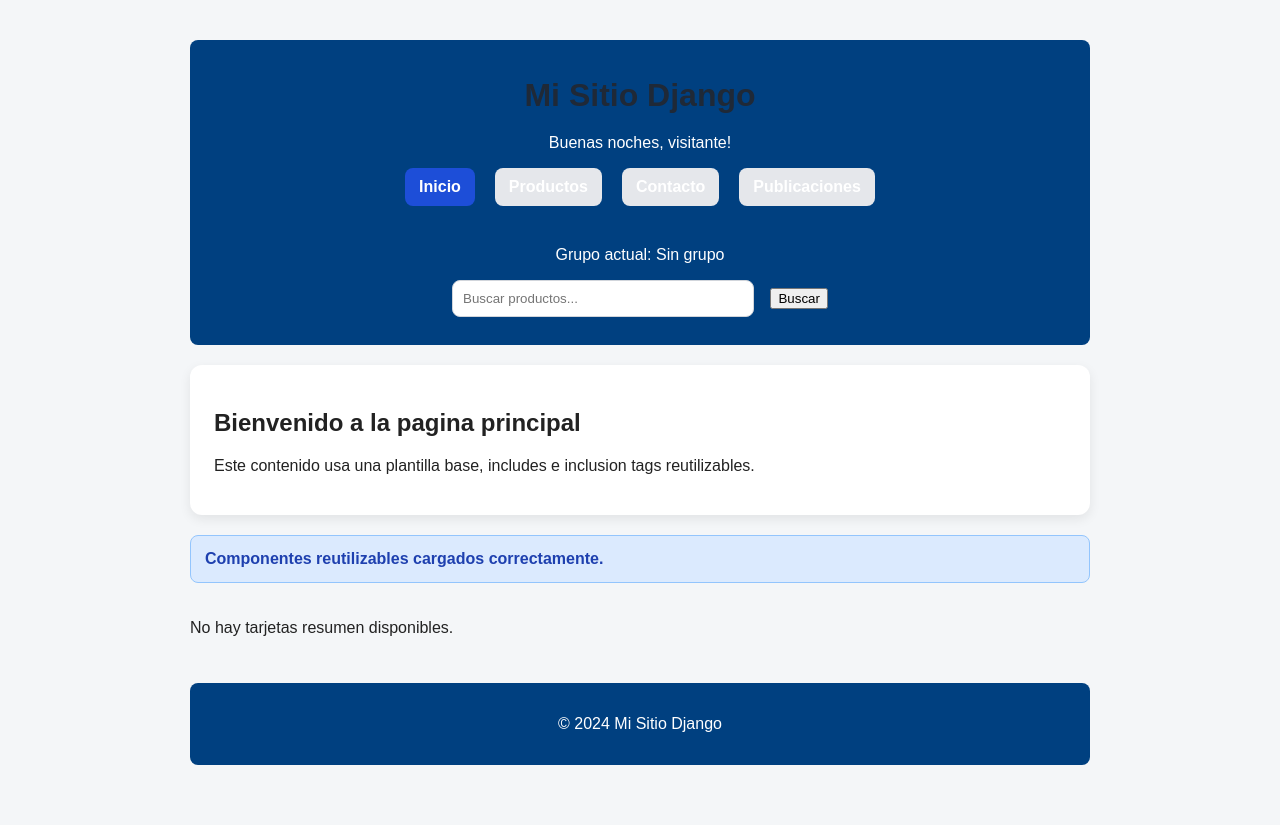
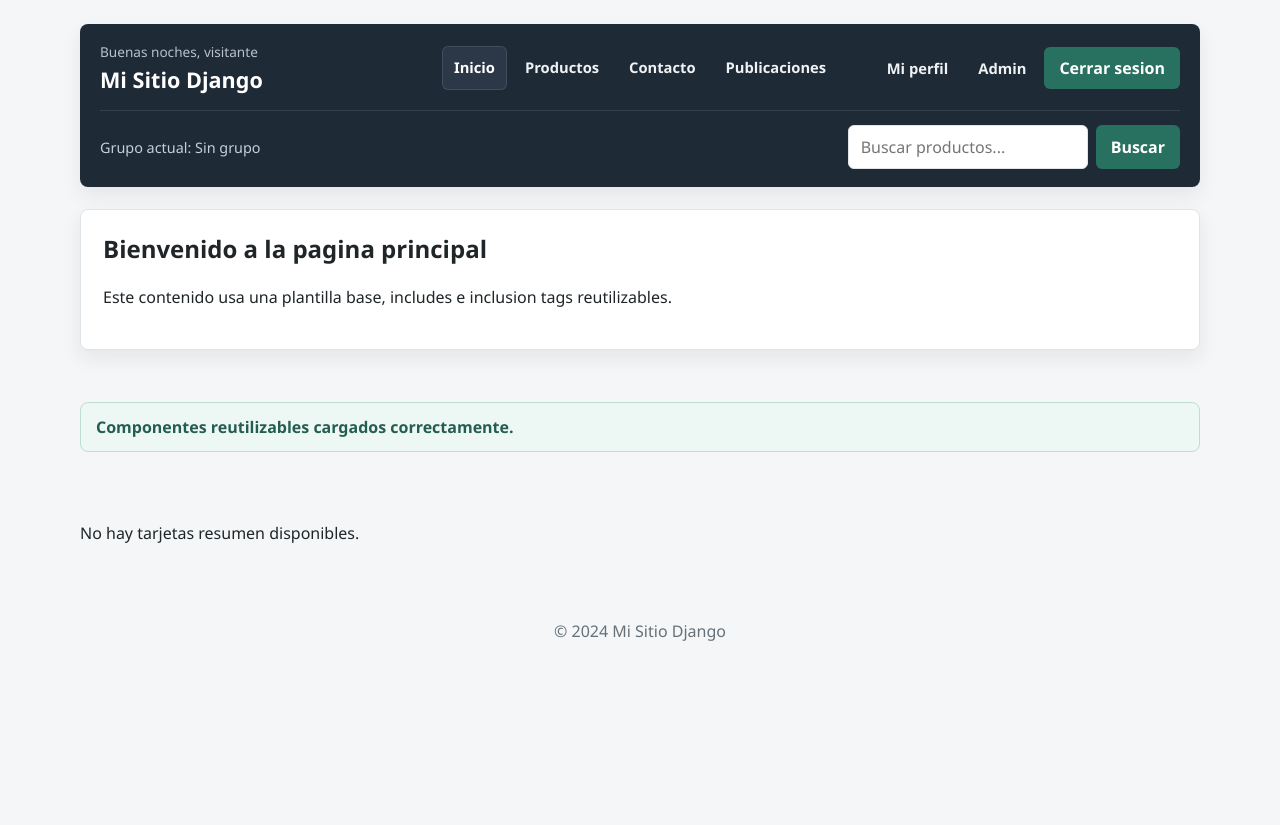
Before and after one commit to andresdelc21/workshop, a Django app: page /home/ in a window 1280 px wide. After the commit the page ends 641 px from the top, so only its background shows below. Run offline with Django 5.2, Linux system fonts and the light colour scheme; the visitor is signed in with stand-in values (Sample User, id 1); data that the repository does not hold is empty; some libraries are stand-ins or nearby versions.

Commit message:
Preparar proyecto final para deploy

```diff
--- a/core/templates/core/partials/header.html
+++ b/core/templates/core/partials/header.html
@@ -1,17 +1,40 @@
 {% load saludos navigation_tags %}
 <header class="site-header">
+    <div class="header-bar">
+        <div class="brand-block">
+            <span class="brand-kicker">{% saludo %}, visitante</span>
             <h1>{{ site_config.site_name }}</h1>
-    <p>{% saludo %}, visitante!</p>
-    <nav aria-label="Navegacion principal">
+        </div>
+
+        <nav class="main-nav" aria-label="Navegacion principal">
             {% render_nav_menu %}
         </nav>
 
+        <div class="auth-links">
+            {% if request.user.is_authenticated %}
+                <a href="{% url 'core:perfil' %}">Mi perfil</a>
+                {% if request.user.is_staff %}
+                    <a href="{% url 'admin:index' %}">Admin</a>
+                {% endif %}
+                <form method="post" action="{% url 'logout' %}" class="logout-form">
+                    {% csrf_token %}
+                    <button type="submit">Cerrar sesion</button>
+                </form>
+            {% else %}
+                <a href="{% url 'login' %}">Iniciar sesion</a>
+                <a href="{% url 'core:registro' %}">Registrarse</a>
+            {% endif %}
+        </div>
+    </div>
+
     {% if site_config.show_search %}
+    <div class="header-tools">
         <p class="grupo-usuario">Grupo actual: {{ grupo_usuario|default:'Sin grupo' }}</p>
 
         <form method="get" action="{% url 'core:products' %}" class="search-form">
             <input type="text" name="q" placeholder="Buscar productos...">
             <button type="submit">Buscar</button>
         </form>
+    </div>
     {% endif %}
 </header>
--- a/core/urls.py
+++ b/core/urls.py
@@ -1,5 +1,7 @@
 from django.urls import path
 from .views import (
+    RegistroView,
+    PerfilView,
     HomeView,
     AboutView,
     ContactoView,
@@ -14,11 +16,14 @@ from .views import (
 app_name = 'core'
 
 urlpatterns = [
+    path('registro/', RegistroView.as_view(), name='registro'),
+    path('perfil/', PerfilView.as_view(), name='perfil'),
     path('home/', HomeView.as_view(), name='home'),
     path('about/', AboutView.as_view(), name='about'),
     path('contacto/', ContactoView.as_view(), name='contacto'),
     path('products/', products, name='products'),
     path('', PostListView.as_view(), name='post_list'),
+    path('posts/', PostListView.as_view(), name='post_list_alias'),
     path('post/<int:pk>/', PostDetailView.as_view(), name='post_detail'),
     path('post/nuevo/', PostCreateView.as_view(), name='post_create'),
     path('post/<int:pk>/editar/', PostUpdateView.as_view(), name='post_update'),
--- a/core/views.py
+++ b/core/views.py
@@ -1,8 +1,25 @@
+from django.contrib.auth.mixins import LoginRequiredMixin
+from django.contrib.auth import login
 from django.shortcuts import render
 from django.views.generic import ListView, DetailView, CreateView, UpdateView, DeleteView, TemplateView, FormView
 from django.urls import reverse, reverse_lazy
 from .models import Post, Product
-from .forms import ContactoForm, ProductSearchForm
+from .forms import ContactoForm, ProductSearchForm, RegistroUsuarioForm
+
+
+class RegistroView(FormView):
+    template_name = 'registration/registro.html'
+    form_class = RegistroUsuarioForm
+    success_url = reverse_lazy('core:perfil')
+
+    def form_valid(self, form):
+        user = form.save()
+        login(self.request, user)
+        return super().form_valid(form)
+
+
+class PerfilView(LoginRequiredMixin, TemplateView):
+    template_name = 'registration/perfil.html'
 
 
 class HomeView(TemplateView):
--- a/requirements.txt
+++ b/requirements.txt
@@ -2,3 +2,5 @@ asgiref==3.11.1
 Django==6.0.6
 sqlparse==0.5.5
 tzdata==2026.2
+gunicorn==23.0.0
+whitenoise==6.11.0
--- a/static/css/styles.css
+++ b/static/css/styles.css
@@ -1,185 +1,216 @@
+* {
+    box-sizing: border-box;
+}
+
+:root {
+    --page: #f5f6f8;
+    --panel: #ffffff;
+    --ink: #202528;
+    --muted: #657078;
+    --line: #dfe4e8;
+    --navy: #1f2a37;
+    --navy-soft: #2c3847;
+    --green: #28705f;
+    --green-dark: #1f5a4d;
+    --amber: #b86b16;
+    --red: #c24135;
+    --shadow: 0 8px 20px rgba(25, 34, 42, 0.08);
+}
+
 body {
-    font-family: Arial, sans-serif;
-    background: #f4f6f8;
+    min-height: 100vh;
     margin: 0;
-    padding: 40px;
-    color: #222;
+    padding: 24px;
+    background: var(--page);
+    color: var(--ink);
+    font-family: "Segoe UI", Arial, sans-serif;
+    font-size: 16px;
+}
+
+a {
+    color: var(--green);
 }
 
 .container {
-    max-width: 900px;
-    margin: auto;
+    width: min(1120px, 100%);
+    margin: 0 auto;
 }
 
-header,
-footer {
-    text-align: center;
+main {
+    display: grid;
+    gap: 18px;
 }
 
-nav {
-    margin-bottom: 30px;
+.site-header {
+    margin-bottom: 22px;
+    padding: 18px 20px;
+    background: var(--navy);
+    color: #fff;
+    border-radius: 8px;
+    box-shadow: var(--shadow);
 }
 
-nav a {
-    display: inline-block;
-    background: #e5e7eb;
-    color: #111827;
-    padding: 10px 14px;
-    border-radius: 8px;
-    text-decoration: none;
-    margin: 0 5px 10px;
-    font-weight: bold;
+.header-bar {
+    display: grid;
+    grid-template-columns: minmax(180px, 1fr) auto minmax(180px, 1fr);
+    gap: 18px;
+    align-items: center;
 }
 
-nav a:hover {
-    background: #d1d5db;
-}
-
-h1 {
-    margin-bottom: 20px;
-    color: #1f2937;
-}
-
-.card {
-    background: white;
-    border-radius: 12px;
-    padding: 24px;
-    margin-bottom: 20px;
-    box-shadow: 0 4px 12px rgba(0,0,0,0.08);
+.brand-block {
     text-align: left;
 }
 
-.meta {
-    color: #6b7280;
-    font-size: 14px;
+.brand-kicker {
+    display: block;
+    margin-bottom: 4px;
+    color: #b8c1cc;
+    font-size: 0.85rem;
 }
 
-.acciones {
-    margin-top: 20px;
-    display: flex;
-    gap: 10px;
-    flex-wrap: wrap;
+.site-header h1 {
+    margin: 0;
+    color: #fff;
+    font-size: 1.35rem;
+    font-weight: 700;
 }
 
-.acciones a,
-.acciones button {
-    text-decoration: none;
-    padding: 10px 16px;
-    border-radius: 8px;
-    font-size: 14px;
-    font-weight: bold;
-    border: none;
-    cursor: pointer;
-}
-
-.editar {
-    background: #f59e0b;
-    color: white;
-}
-
-.editar:hover {
-    background: #d97706;
-}
-
-.eliminar {
-    background: #ef4444;
-    color: white;
-}
-
-.eliminar:hover {
-    background: #dc2626;
-}
-
-.volver {
-    background: #6b7280;
-    color: white;
-}
-
-.volver:hover {
-    background: #4b5563;
-}
-
-.advertencia {
-    background: #fef2f2;
-    border: 1px solid #fecaca;
-    border-radius: 8px;
-    padding: 14px;
-    margin-bottom: 20px;
-    color: #991b1b;
-    font-size: 15px;
-}
-
-
-.site-header,
-.site-footer {
-    background: #004080;
-    color: white;
-    padding: 1em;
-    text-align: center;
-    border-radius: 8px;
-    margin-bottom: 20px;
-}
-
-.site-header a {
-    color: white;
-}
-
-.site-footer {
-    margin-top: 30px;
-}
-
-.mensaje-ok {
-    background: #dcfce7;
-    border: 1px solid #86efac;
-    color: #166534;
-    padding: 12px;
-    border-radius: 8px;
-}
-
-
-label {
-    display: block;
-    margin-bottom: 8px;
-    font-weight: bold;
-}
-
-input[type="text"] {
-    width: 100%;
-    max-width: 420px;
-    padding: 10px;
-    margin: 0 12px 12px 0;
-    border: 1px solid #d1d5db;
-    border-radius: 8px;
-}
-
-
-.menu-dinamico {
-    display: flex;
-    gap: 10px;
-    justify-content: center;
-    flex-wrap: wrap;
-    list-style: none;
-    padding: 0;
+.main-nav {
     margin: 0;
 }
 
+.nav-menu,
+.menu-dinamico {
+    display: flex;
+    justify-content: center;
+    flex-wrap: wrap;
+    gap: 6px;
+    margin: 0;
+    padding: 0;
+    list-style: none;
+}
+
+.nav-menu li,
 .menu-dinamico li {
     margin: 0;
 }
 
+.site-header a,
+.logout-form button {
+    display: inline-flex;
+    align-items: center;
+    justify-content: center;
+    min-height: 34px;
+    padding: 8px 11px;
+    border: 1px solid transparent;
+    border-radius: 6px;
+    background: transparent;
+    color: #eef2f5;
+    text-decoration: none;
+    font: inherit;
+    font-size: 0.92rem;
+    font-weight: 600;
+    cursor: pointer;
+}
+
+.site-header a:hover,
+.logout-form button:hover,
+.nav-item.active a {
+    background: var(--navy-soft);
+    border-color: rgba(255, 255, 255, 0.10);
+    color: #fff;
+}
+
+.auth-links {
+    display: flex;
+    justify-content: flex-end;
+    align-items: center;
+    flex-wrap: wrap;
+    gap: 6px;
+}
+
+.logout-form {
+    margin: 0;
+}
+
+.header-tools {
+    display: flex;
+    justify-content: space-between;
+    align-items: center;
+    gap: 14px;
+    margin-top: 16px;
+    padding-top: 14px;
+    border-top: 1px solid rgba(255, 255, 255, 0.10);
+}
+
+.grupo-usuario {
+    margin: 0;
+    color: #c7d0d9;
+    font-size: 0.9rem;
+}
+
+.search-form {
+    display: flex;
+    justify-content: flex-end;
+    gap: 8px;
+    margin: 0;
+}
+
+.search-form input[type="text"] {
+    width: 240px;
+    max-width: 100%;
+    background: #fff;
+}
+
+.site-footer {
+    margin-top: 26px;
+    padding: 18px 0;
+    color: var(--muted);
+    text-align: center;
+}
+
+h1,
+h2,
+h3 {
+    color: var(--ink);
+    letter-spacing: 0;
+}
+
+h1 {
+    margin: 0 0 16px;
+    font-size: 2rem;
+}
+
+h2 {
+    margin-top: 0;
+}
+
+.card,
+.summary-card {
+    margin-bottom: 18px;
+    padding: 22px;
+    background: var(--panel);
+    border: 1px solid var(--line);
+    border-radius: 8px;
+    box-shadow: var(--shadow);
+    text-align: left;
+}
+
+.card p,
+.summary-card p {
+    line-height: 1.6;
+}
+
+.meta {
+    color: var(--muted);
+    font-size: 0.92rem;
+}
 
 .summary-grid {
     display: grid;
-    grid-template-columns: repeat(auto-fit, minmax(220px, 1fr));
+    grid-template-columns: repeat(auto-fit, minmax(230px, 1fr));
     gap: 16px;
     margin-top: 20px;
-}
-
-.summary-card {
-    background: white;
-    border-radius: 12px;
-    padding: 20px;
-    box-shadow: 0 4px 12px rgba(0,0,0,0.08);
 }
 
 .summary-card h3 {
@@ -187,54 +218,188 @@ input[type="text"] {
 }
 
 .summary-card a {
-    color: #2563eb;
-    font-weight: bold;
+    font-weight: 700;
 }
 
-.alert {
-    border-radius: 8px;
-    padding: 14px;
-    margin: 18px 0;
-    font-weight: bold;
+.acciones {
+    display: flex;
+    align-items: center;
+    flex-wrap: wrap;
+    gap: 9px;
+    margin-top: 18px;
 }
 
+.acciones a,
+.acciones button,
+button[type="submit"] {
+    display: inline-flex;
+    align-items: center;
+    justify-content: center;
+    min-height: 38px;
+    padding: 9px 14px;
+    border: 1px solid transparent;
+    border-radius: 6px;
+    background: var(--green);
+    color: #fff;
+    text-decoration: none;
+    font: inherit;
+    font-weight: 700;
+    cursor: pointer;
+}
+
+.acciones a:hover,
+.acciones button:hover,
+button[type="submit"]:hover {
+    background: var(--green-dark);
+}
+
+.editar {
+    background: var(--green);
+}
+
+.eliminar {
+    background: var(--red);
+}
+
+.eliminar:hover {
+    background: #a9342b;
+}
+
+.volver {
+    background: #5f6b73;
+}
+
+.volver:hover {
+    background: #4d575f;
+}
+
+form p {
+    margin: 0 0 15px;
+}
+
+label {
+    display: block;
+    margin-bottom: 7px;
+    color: var(--ink);
+    font-weight: 700;
+}
+
+input[type="text"],
+input[type="email"],
+input[type="password"],
+input[type="number"],
+textarea,
+select {
+    width: 100%;
+    max-width: 520px;
+    padding: 10px 12px;
+    border: 1px solid var(--line);
+    border-radius: 6px;
+    background: #fff;
+    color: var(--ink);
+    font: inherit;
+    outline: none;
+}
+
+textarea {
+    min-height: 140px;
+    resize: vertical;
+}
+
+input:focus,
+textarea:focus,
+select:focus {
+    border-color: var(--green);
+    box-shadow: 0 0 0 3px rgba(40, 112, 95, 0.13);
+}
+
+.advertencia,
+.mensaje-ok,
+.alert {
+    margin: 16px 0;
+    padding: 13px 15px;
+    border-radius: 8px;
+    font-weight: 650;
+}
+
+.mensaje-ok,
 .alert-info {
-    background: #dbeafe;
-    color: #1e40af;
-    border: 1px solid #93c5fd;
+    background: #edf7f3;
+    border: 1px solid #bdded3;
+    color: #245e50;
+}
+
+.advertencia,
+.alert-error {
+    background: #fff1f0;
+    border: 1px solid #efc4bf;
+    color: #9f2f26;
 }
 
 .alert-warning {
-    background: #fef3c7;
-    color: #92400e;
-    border: 1px solid #fcd34d;
+    background: #fff8ed;
+    border: 1px solid #edcc9e;
+    color: #89510f;
 }
 
-.alert-error {
-    background: #fee2e2;
-    color: #991b1b;
-    border: 1px solid #fca5a5;
+ul {
+    line-height: 1.75;
 }
 
+@media (max-width: 860px) {
+    body {
+        padding: 14px;
+    }
 
-.nav-menu {
-    display: flex;
-    gap: 10px;
-    justify-content: center;
-    flex-wrap: wrap;
-    list-style: none;
-    padding: 0;
+    .header-bar {
+        grid-template-columns: 1fr;
+        gap: 14px;
+    }
+
+    .brand-block,
+    .auth-links {
+        justify-content: center;
+        text-align: center;
+    }
+
+    .header-tools {
+        flex-direction: column;
+        align-items: stretch;
+    }
+
+    .search-form {
+        justify-content: center;
+        flex-wrap: wrap;
+    }
+
+    .search-form input[type="text"] {
+        width: 100%;
+    }
 }
 
-.nav-item.active a {
-    background: #1d4ed8;
-    color: white;
+@media (max-width: 560px) {
+    .site-header {
+        padding: 16px;
+    }
+
+    .nav-menu,
+    .auth-links,
+    .acciones,
+    .search-form {
+        flex-direction: column;
+        align-items: stretch;
+    }
+
+    .site-header a,
+    .logout-form button,
+    .acciones a,
+    .acciones button,
+    button[type="submit"] {
+        width: 100%;
+    }
+
+    .card,
+    .summary-card {
+        padding: 17px;
+    }
 }
-
-.search-form {
-    margin-top: 12px;
-}
-
-.search-form input[type="text"] {
-    max-width: 280px;
-}
--- a/workshop/urls.py
+++ b/workshop/urls.py
@@ -19,6 +19,7 @@ from django.urls import path, include
 
 urlpatterns = [
     path('admin/', admin.site.urls),
+    path('accounts/', include('django.contrib.auth.urls')),
     path('', include('core.urls')),
     path('', include('custom_tags.urls')),
 ]
```
Also changed, not shown: core/forms.py (+13 -0 lines), core/templates/registration/login.html (added, +14 -0 lines), core/templates/registration/perfil.html (added, +13 -0 lines), core/templates/registration/registro.html (added, +14 -0 lines), workshop/settings.py (+40 -5 lines), README.md, 2 other files. Lines whose indentation alone changed are shown as unchanged.
